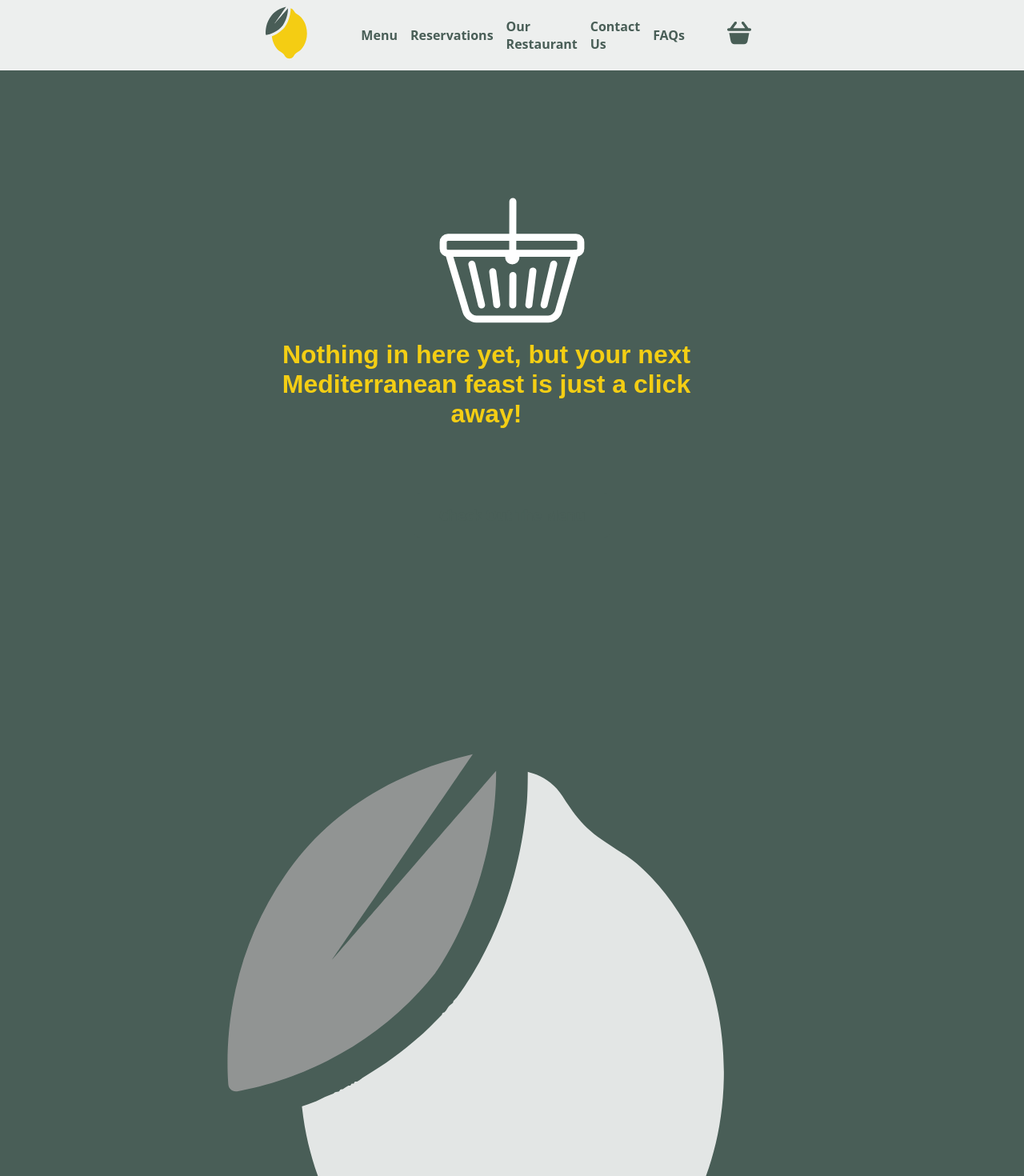
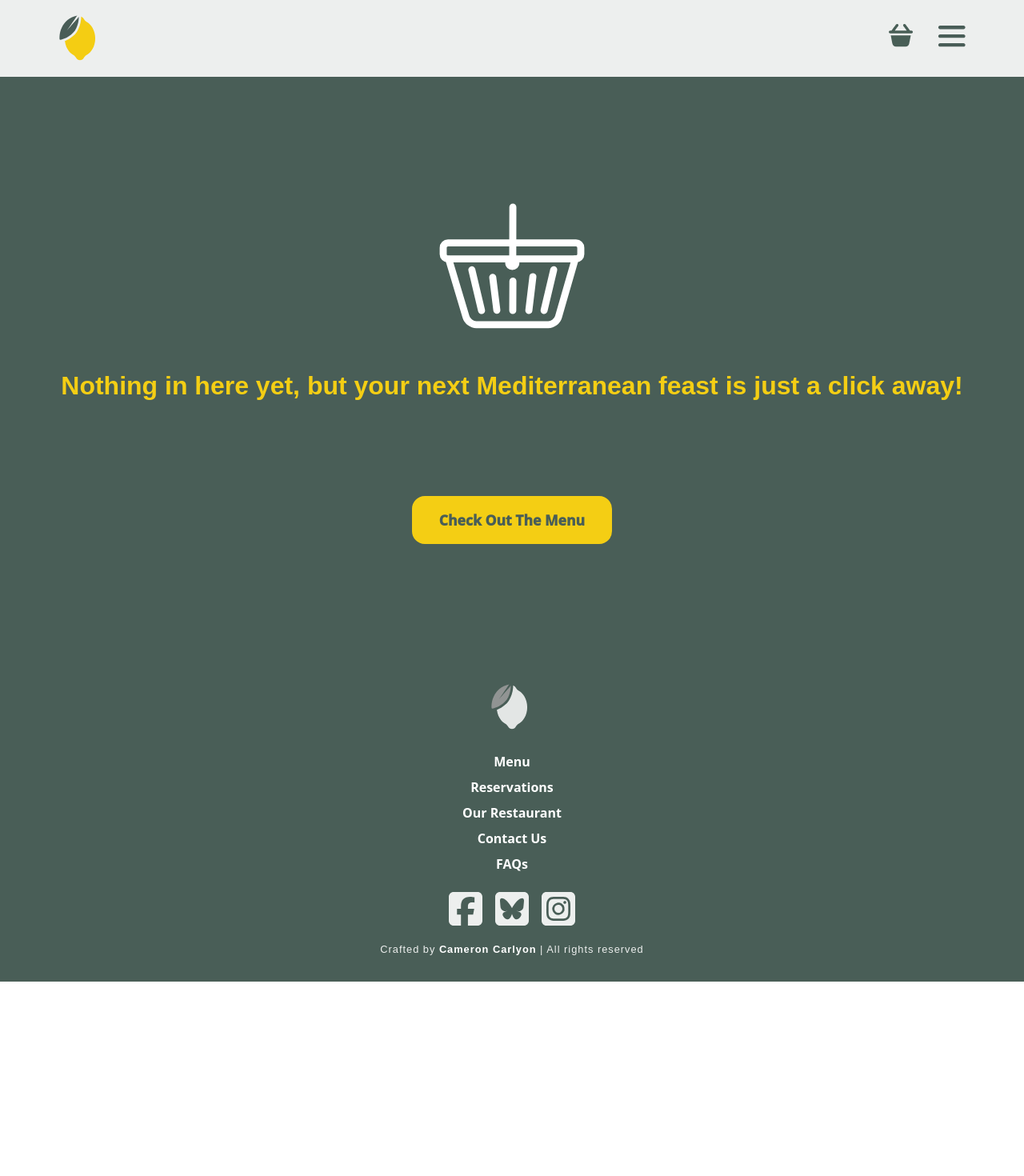
Before and after one commit to CameronCarlyon/LittleLemon, a React (Create React App) app: page /littlelemon/cart in a window 1280 px wide. Shown: the top 1470 px of the page at 80% size. After the commit the page ends 1227 px from the top, so only its background shows below. Built offline with nearby package versions, Linux system fonts and the light colour scheme; the HTML template or start-up script is replaced by a standard one.

Commit message:
Update index.css

```diff
--- a/src/index.css
+++ b/src/index.css
@@ -90,6 +90,7 @@ nav {
   justify-content: space-around;
   gap: 1rem;
   width: 100%;
+  text-wrap: nowrap;
 }
 
 /* Typography */
@@ -159,7 +160,6 @@ Header {
   top: 0;
   z-index: 1000;
   background-color: var(--color-white);
-  min-height: 5rem;
   display: flex;
   flex-direction: row;
   align-items: center;
@@ -170,6 +170,14 @@ Header {
   gap: 3rem;
 }
 
+.little-lemon-logo {
+  height: 6rem;
+}
+
+.burger-menu {
+  cursor: pointer;
+}
+
 Header a {
   color: var(--color-green);
 }
@@ -178,7 +186,6 @@ Header li {
   list-style-type: none;
   display: inline;
   text-align: justify;
-  margin: 0 1rem;
 }
 
 article {
@@ -186,14 +193,6 @@ article {
   flex-direction: column;
   gap: 2rem;
   color: var(--color-green);
-}
-
-article h1 {
-  color: var(--color-grey);
-  font-family: 'Markazi Text', serif;
-  font-size: 2rem;
-  font-weight: 1000;
-  border-bottom: 1px solid var(--color-green);
 }
 
 .add-to-cart-btn {
@@ -206,10 +205,12 @@ article h1 {
   background: none;
   font-weight: 700;
   cursor: pointer;
+  transition: all 0.3s ease;
 }
 
 .quantity-control:hover {
   border: 2px solid var(--color-green);
+  transition: all 0.3s ease;
 }
 
 .hero-container {
@@ -324,8 +325,6 @@ article h1 {
 .social {
   display: flex;
   flex-direction: row;
-  display: flex;
-  flex-direction: row;
   justify-content: center;
   width: 100%;
   gap: 1rem;
@@ -336,9 +335,14 @@ article h1 {
   font-size: 2rem;
 }
 
-.social *:hover {
-  color: var(--color-yellow);
-  cursor: pointer;
+.icon-social {
+  font-size: 3rem;
+  color: var(--color-white);
+  transition: transform 0.3s ease;
+}
+
+.social-link-hover:hover .icon-social {
+  transform: scale(1.2);
 }
 
 Footer a {
@@ -358,12 +362,13 @@ Footer {
   gap: 1rem;
 }
 
-Footer ul li {
+.footer-links {
   color: var(--color-white);
   list-style-type: none;
   display: inline;
   margin: 0 1rem;
   text-wrap: nowrap;
+  text-align: center;
 }
 
 .icon-white {
@@ -376,6 +381,7 @@ Footer ul li {
   font-weight: 500;
   color: var(--color-white);
   line-height: 1rem;
+  text-align: center;
 }
 
 .icon-social {
@@ -401,10 +407,16 @@ Footer ul li {
 
 .QA {
   background-color: var(--color-white);
+  border: 2px solid transparent;
   border-radius: 1rem;
-  padding: 0.8rem;
+  padding: 1.5rem;
   color: var(--color-green);
   cursor: pointer;
+  transition: all 0.3s ease;
+}
+
+.QA:hover {
+  border: 2px solid var(--color-green);
 }
 
 .QA h2 {
@@ -532,10 +544,15 @@ Footer ul li {
   cursor: pointer;
 }
 
-.no-page {
+.no-page-message-container {
   display: flex;
   flex-direction: column;
-  justify-content: center;
+  align-items: center;
+  gap: 2rem;
+}
+
+.no-page {
+  justify-content: space-evenly;
   align-items: center;
   gap: 5rem;
   background-color: var(--color-green);
@@ -544,8 +561,20 @@ Footer ul li {
   padding: 2rem 25%;
 }
 
+.flex-column {
+  display: flex;
+  flex-direction: column;
+  gap: 1rem;
+}
+
+.flex-row {
+  display: flex;
+  flex-direction: row;
+  gap: 1rem;
+}
+
 .no-page-message {
-  max-width: 90%;
+  max-width: 100%;
   font-size: 2rem;
   font-weight: 800;
   color: var(--color-yellow);
@@ -646,8 +675,9 @@ Footer ul li {
 }
 
 .divider {
+    display: flex;
     height: 3px;
-    background-color: #dcdcdc;
+    background-color: var(--color-white);
     border-radius: 1.5px;
 }
 
@@ -933,6 +963,14 @@ form {
   cursor: not-allowed;
 }
 
+.btn-hero {
+  display: flex;
+  max-width: fit-content;
+  border: 2px solid var(--color-yellow);
+  border-radius: 1rem;
+  background-color: var(--color-yellow);
+}
+
 .btn-form-active {
   background-color: var(--color-green);
   color: var(--color-white);
@@ -1130,11 +1168,31 @@ form {
 
 .cart-count {
   position: absolute;
+  top: -8px;
+  right: -8px;
+  background-color: var(--color-yellow);
+  color: var(--color-green);
+  border-radius: 50%;
+  width: 20px;
+  height: 20px;
+  display: flex;
+  align-items: center;
+  justify-content: center;
+  font-size: 0.75rem;
+  font-weight: 800;
+  min-width: 20px;
+  z-index: 10;
+}
+
+.cart-icon-container {
+  position: relative;
+  display: inline-block;
 }
 
 .nav-icons {
   display: flex;
   align-items: center;
+  position: relative;
 }
 
 .cart-item-details {
@@ -1276,12 +1334,17 @@ input[type="date"]::-webkit-calendar-picker-indicator {
     cursor: pointer;
 }
 
-@media (max-width: 1266px) {
+@media (max-width: 1315px) {
   .main-content, .reservation-content { padding: 2rem 5%; }
 
   Header {
     padding: 0rem 5%;
+    height: 6rem;
   }
+
+  .little-lemon-logo {
+  height: 4.5rem;
+}
 
   .hero-container {
     padding: 4rem 5%;
@@ -1310,13 +1373,16 @@ input[type="date"]::-webkit-calendar-picker-indicator {
     visibility: hidden;
     z-index: 1000;
     box-shadow: 0 10px 10px rgba(0, 0, 0, 0.3);
-
   }
 
   .main-nav.open {
     transform: translateY(0);
     opacity: 1;
     visibility: visible;
+  }
+
+  .footer-links {
+    display: list-item;
   }
 
   .main-nav ul {
```
